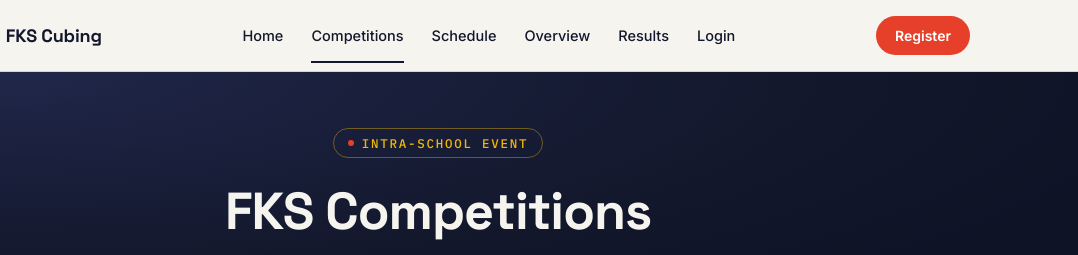
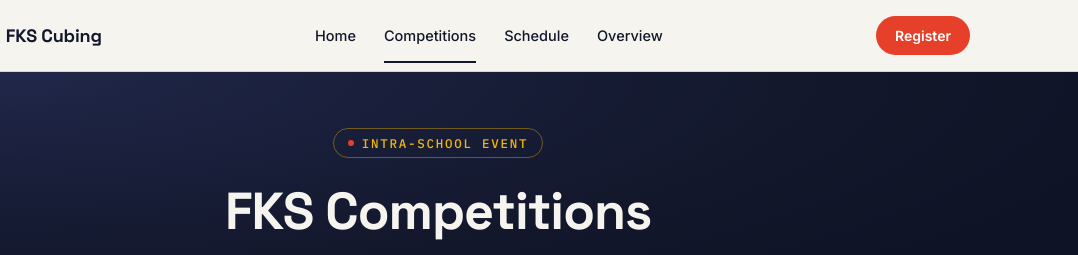
Before and after one commit to deathsurgeon14/official-cubing-website, a website: page competitions.html in a window 1280 px wide. Shown: the top 255 px of the page, 202-1280 px from the left. Drawn offline with Linux system fonts and the light colour scheme.

Commit message:
Remove Results and Login links from competitions page
Removed links to Results and Login pages from navigation.

```diff
--- a/competitions.html
+++ b/competitions.html
@@ -424,8 +424,7 @@
       <a href="#" class="active">Competitions</a>
       <a href="schedule.html">Schedule</a>
       <a href="overview.html">Overview</a>
-      <a href="results.html">Results</a>
-      <a href="login.html">Login</a>
+
     </div>
     <div class="nav-cta">
       <a href="registration.html" class="btn btn-solid-red">Register</a>
```
